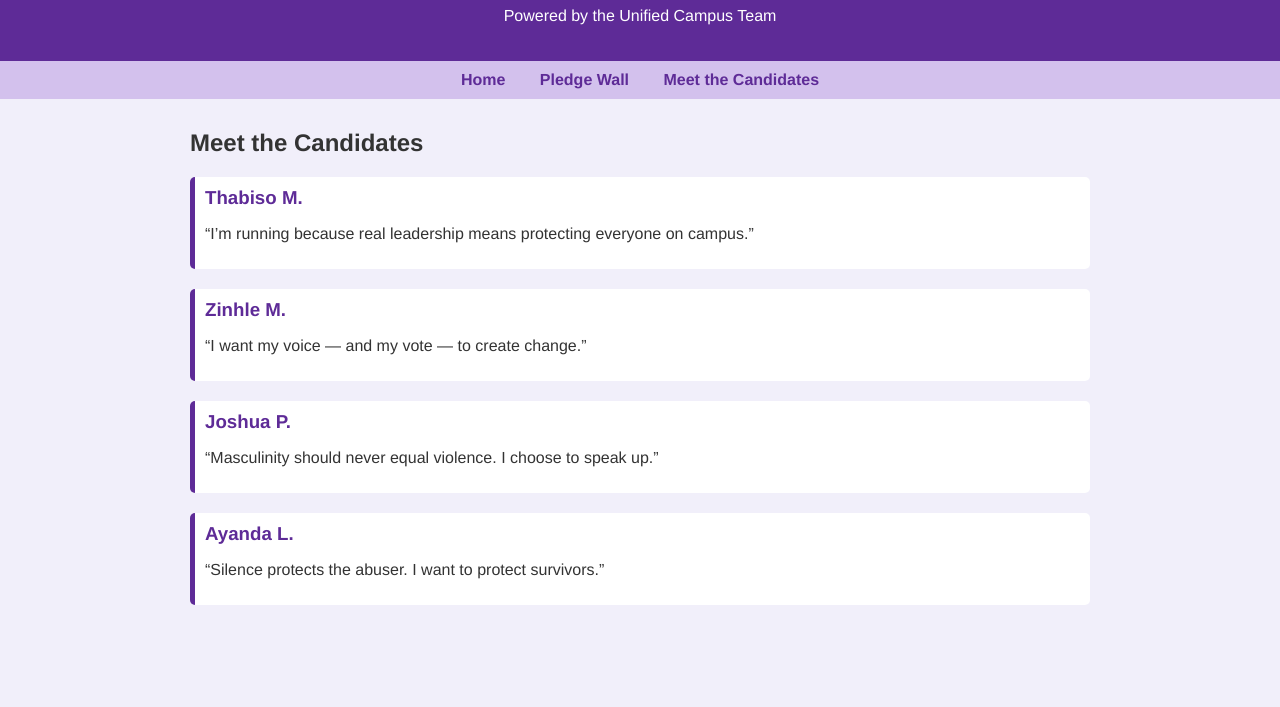
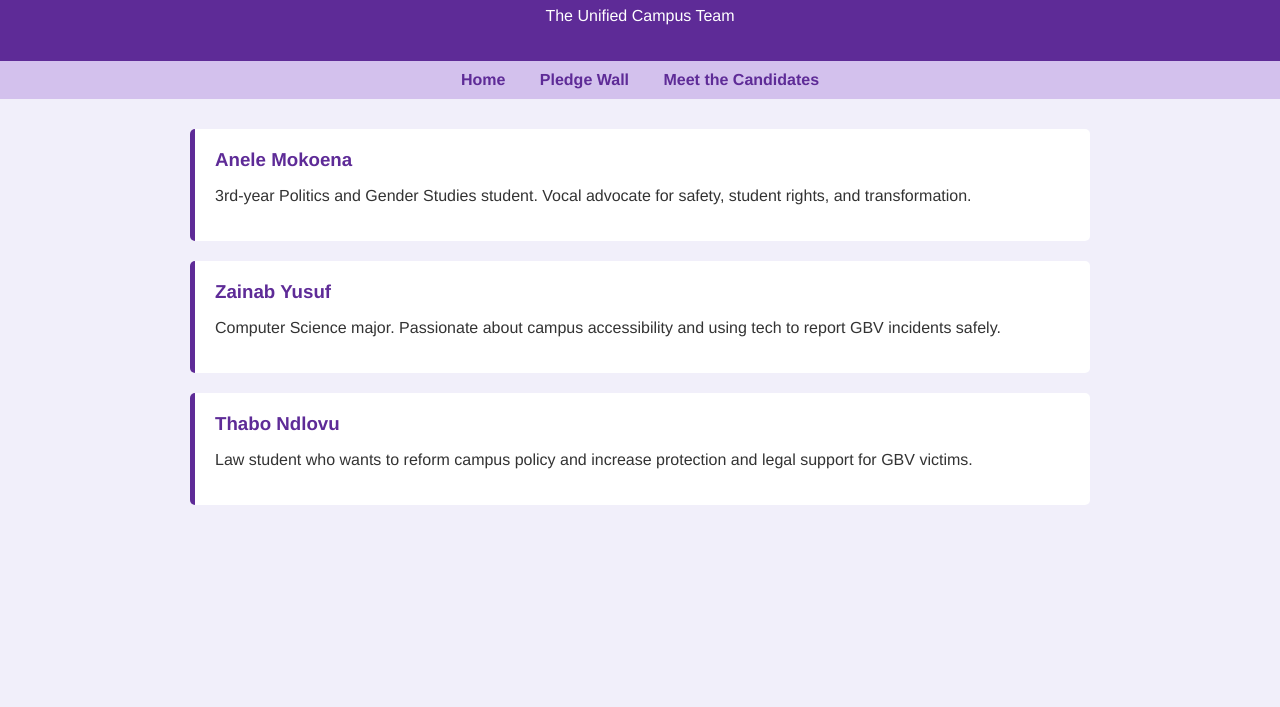
Before and after one commit to Lulubags/uctenough-site, a plain HTML site: page candidates.html in a window 1280 px wide. Shown: the part 93-800 px from the top of the page. Drawn offline with Linux system fonts and the light colour scheme.

Commit message:
Update candidates.html

```diff
--- a/candidates.html
+++ b/candidates.html
@@ -1,8 +1,7 @@
-
 <!DOCTYPE html>
 <html>
 <head>
-  <title>Unified Campus Team – #UCTEnoughNow</title>
+  <title>Meet the Candidates – Unified Campus Team</title>
   <style>
     body {
       font-family: 'Helvetica Neue', sans-serif;
@@ -33,33 +32,23 @@
       margin: 30px auto;
       padding: 0 20px;
     }
-    img.logo {
-      height: 80px;
-      display: block;
-      margin: 20px auto;
-    }
-    iframe {
-      width: 100%;
-      height: 700px;
-      border: none;
-    }
     .candidate {
+      background-color: white;
+      padding: 20px;
       margin-bottom: 20px;
-      padding: 10px;
-      background-color: white;
       border-left: 5px solid #5e2b97;
       border-radius: 5px;
     }
     .candidate h3 {
-      margin: 0;
+      margin: 0 0 10px 0;
       color: #5e2b97;
     }
   </style>
 </head>
 <body>
   <header>
-    <h1>#UCTEnoughNow Campaign</h1>
-    <p>Powered by the Unified Campus Team</p>
+    <h1>Meet the Candidates</h1>
+    <p>The Unified Campus Team</p>
   </header>
   <nav>
     <a href="index.html">Home</a>
@@ -68,25 +57,19 @@
   </nav>
 
   <div class="container">
-  <h2>Meet the Candidates</h2>
     <div class="candidate">
-    <h3>Thabiso M.</h3>
-    <p>“I’m running because real leadership means protecting everyone on campus.”</p>
+      <h3>Anele Mokoena</h3>
+      <p>3rd-year Politics and Gender Studies student. Vocal advocate for safety, student rights, and transformation.</p>
     </div>
     <div class="candidate">
-    <h3>Zinhle M.</h3>
-    <p>“I want my voice — and my vote — to create change.”</p>
+      <h3>Zainab Yusuf</h3>
+      <p>Computer Science major. Passionate about campus accessibility and using tech to report GBV incidents safely.</p>
     </div>
     <div class="candidate">
-    <h3>Joshua P.</h3>
-    <p>“Masculinity should never equal violence. I choose to speak up.”</p>
+      <h3>Thabo Ndlovu</h3>
+      <p>Law student who wants to reform campus policy and increase protection and legal support for GBV victims.</p>
     </div>
-  <div class="candidate">
-    <h3>Ayanda L.</h3>
-    <p>“Silence protects the abuser. I want to protect survivors.”</p>
-  </div>
-</div>
-
+    <!-- Add more candidates here -->
   </div>
 </body>
 </html>
```
Lines whose indentation alone changed are shown as unchanged.
